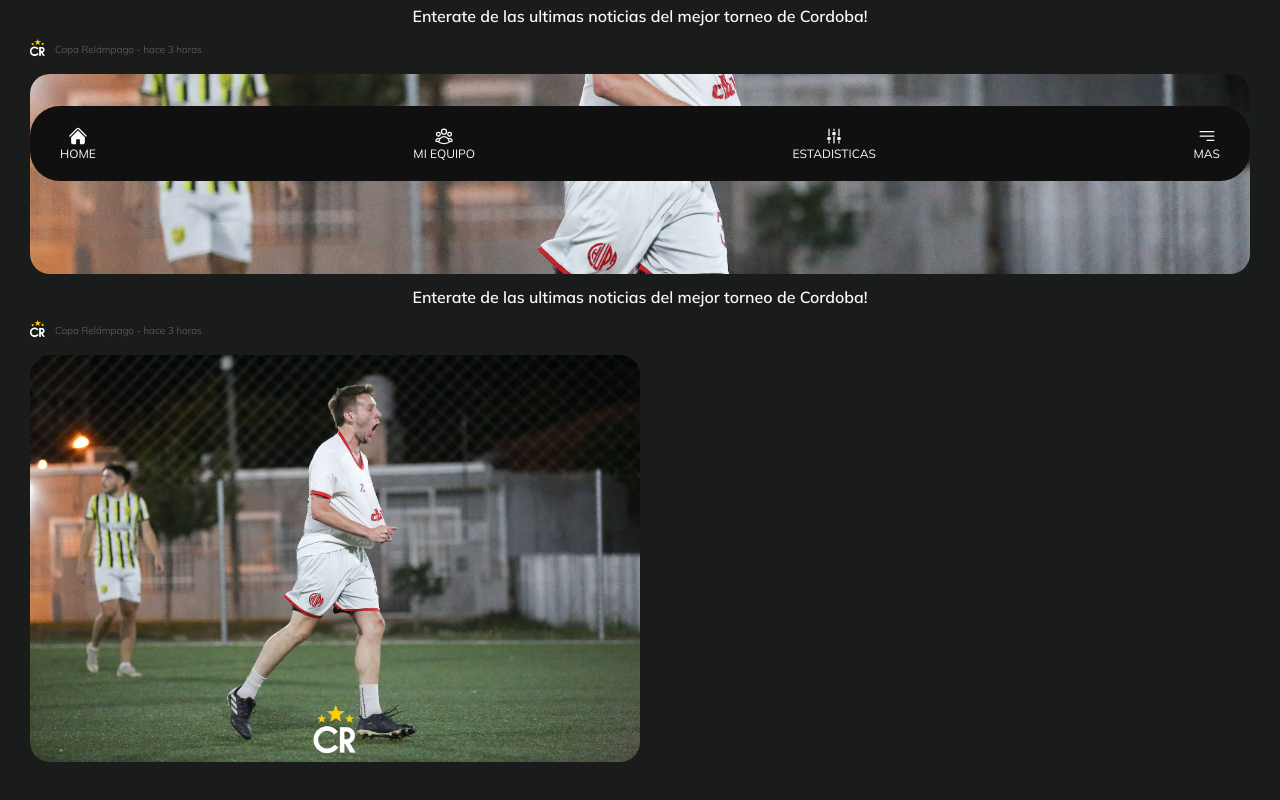
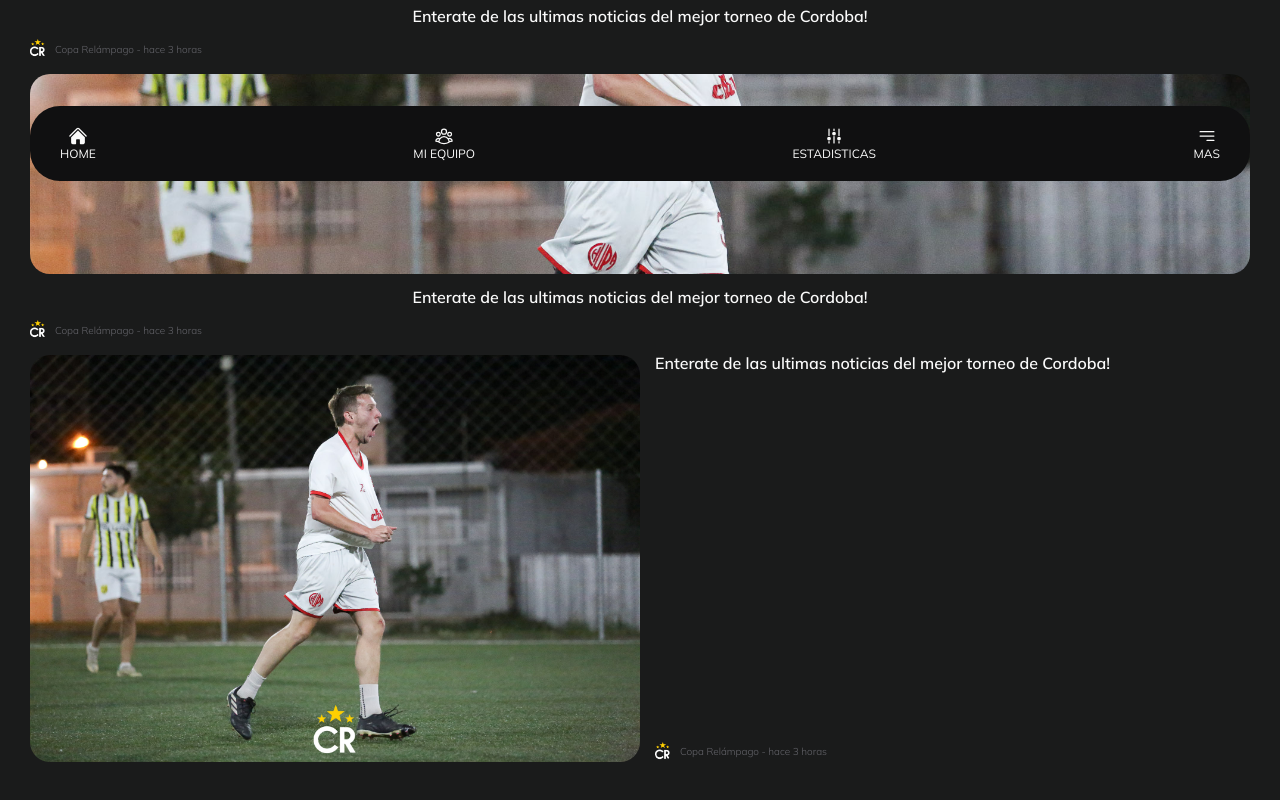
Before and after one commit to perezmariano08/CopaRelampago, a React (Vite) app: page /news in a window 1280 px wide. Shown: the part 589-1389 px from the top of the page. Built offline with nearby package versions, Linux system fonts and the light colour scheme.

Commit message:
changes news

```diff
--- a/src/components/Navbar/Navbar.jsx
+++ b/src/components/Navbar/Navbar.jsx
@@ -1,10 +1,8 @@
 import React, { useState } from 'react'
 import { ContainerNoti, NavbarContainerStyled, NavbarWrapper } from './NavbarStyles'
-import { HiOutlineBars3 } from "react-icons/hi2";
 import logoCR from "/Logos/logoCopaRelampago.png"
 import { IoIosNotifications } from "react-icons/io";
 import Notifications from './Notifications/Notifications';
-import { AnimatePresence } from 'framer-motion';
 
 export const Navbar = () => {
 
--- a/src/components/News/New.jsx
+++ b/src/components/News/New.jsx
@@ -1,10 +1,17 @@
 import React from 'react'
-import { NewSecondaryWrapper } from './NewStyled'
+import { NewFoot, NewSecondaryInfo, NewSecondaryWrapper } from './NewStyled'
 
 const New = () => {
   return (
     <NewSecondaryWrapper>
         <img src="/back_login.jpg" />
+        <NewSecondaryInfo>
+          <h2>Enterate de las ultimas noticias del mejor torneo de Cordoba!</h2>
+          <NewFoot>
+            <img src="/Logos/CR-Logo.png" alt="" className='logo_foot'/>
+            <p>Copa Relámpago - hace 3 horas</p>
+          </NewFoot>
+        </NewSecondaryInfo>
     </NewSecondaryWrapper>
   )
 }
--- a/src/components/News/NewMain.jsx
+++ b/src/components/News/NewMain.jsx
@@ -9,7 +9,7 @@ const NewMain = () => {
         </NewContainer>
         <h2>Enterate de las ultimas noticias del mejor torneo de Cordoba!</h2>
         <NewFoot>
-            <img src="/public/Logos/CR-Logo.png" alt="" />
+            <img src="/public/Logos/CR-Logo.png" alt="" className='logo_foot' />
             <p>Copa Relámpago - hace 3 horas</p>
         </NewFoot>
     </NewWrapper>
--- a/src/components/News/NewStyled.js
+++ b/src/components/News/NewStyled.js
@@ -34,7 +34,7 @@ export const NewFoot = styled.div`
     width: 100%;
     gap: 10px;
 
-    img {
+    .logo_foot, img {
         width: 15px;
     }
 
@@ -55,4 +55,12 @@ export const NewSecondaryWrapper = styled.div`
     }
 `
 
-export const NewSecondaryInfo = styled.div
+export const NewSecondaryImgWrapper = styled(NewContainer)`
+
+`
+
+export const NewSecondaryInfo = styled.div`
+    display: flex;
+    flex-direction: column;
+    justify-content: space-between;
+`
```
